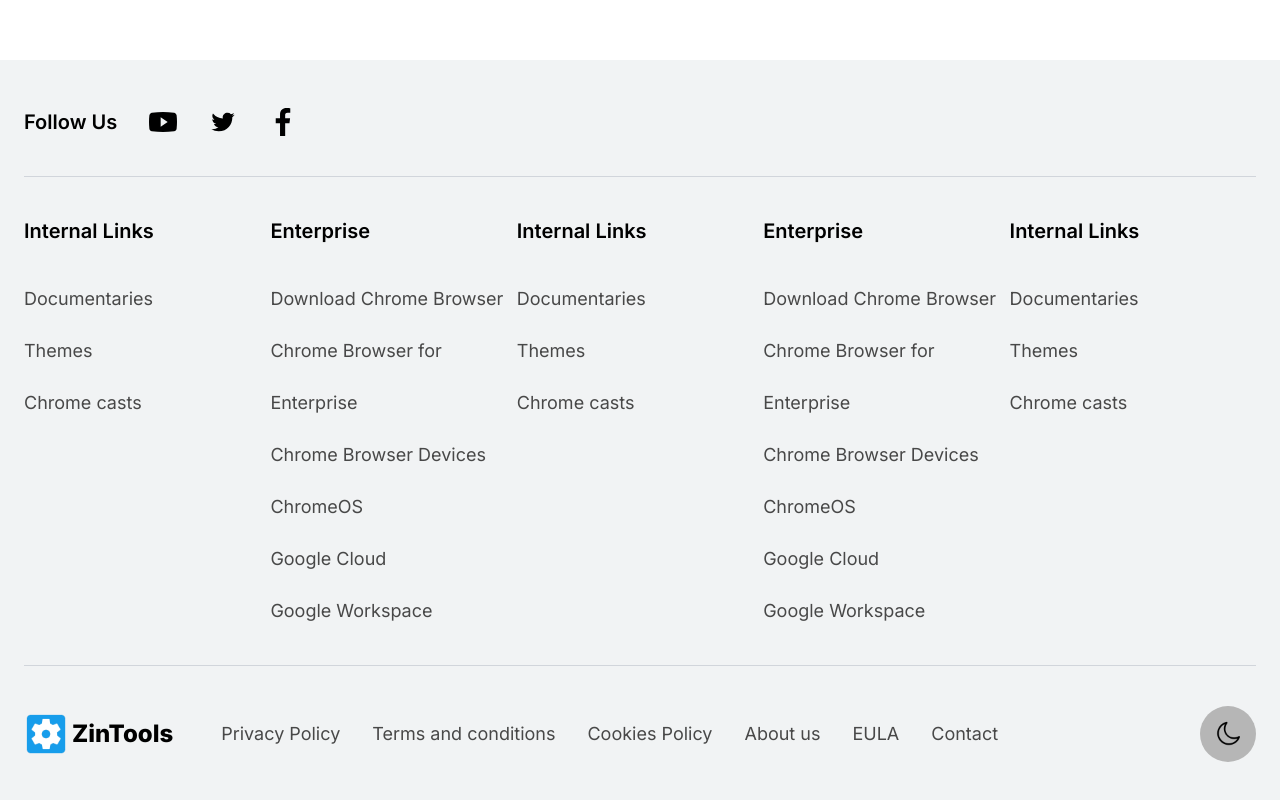
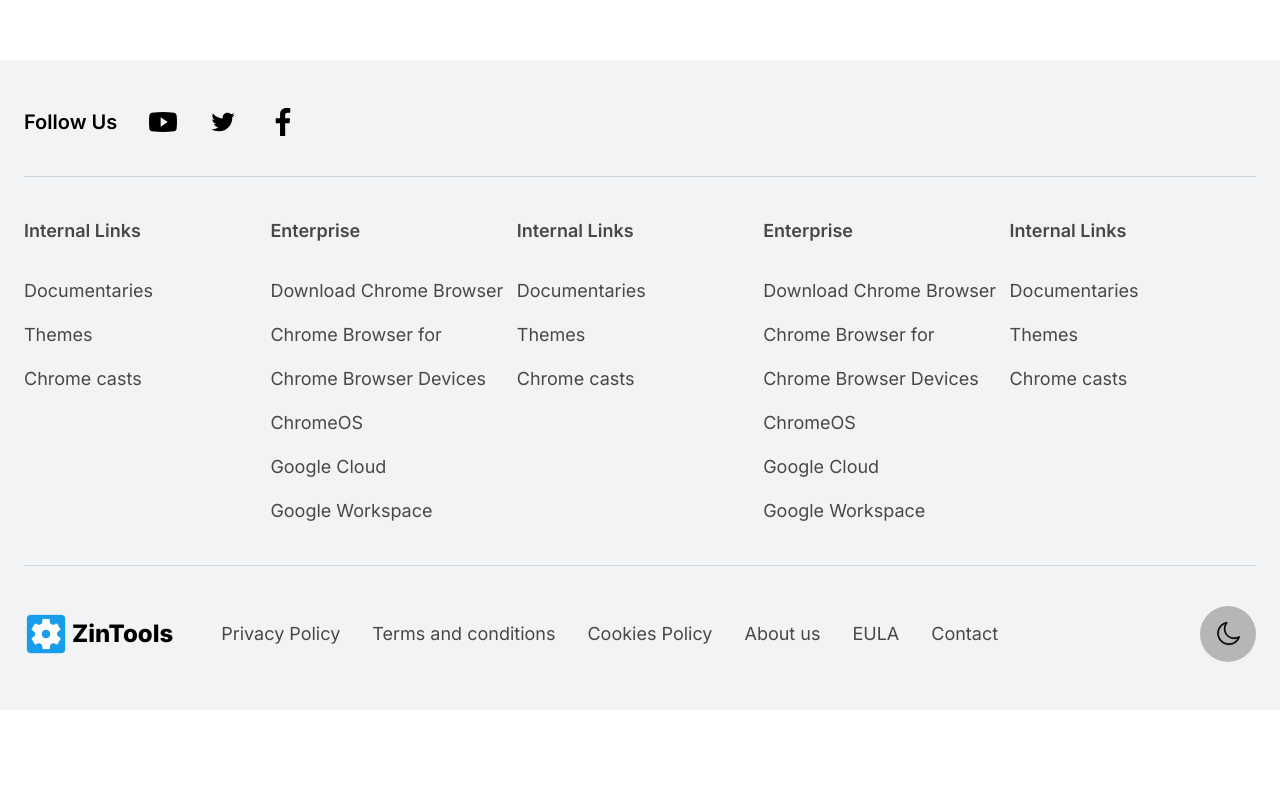
Before and after one commit to Atif-Hameed/Zinlab-Home, a Next.js app: page / in a window 1280 px wide. Shown: the part 1848-2648 px from the top of the page. After the commit the page ends 2558 px from the top, so only its background shows below. Built offline with nearby package versions, Linux system fonts and the light colour scheme.

Commit message:
Completed and Deployed

```diff
--- a/src/components/home/bookmark/index.jsx
+++ b/src/components/home/bookmark/index.jsx
@@ -16,7 +16,7 @@ const Bookmarks = () => {
 
     return (
         <>
-            <div className='xl:px-32 sm:px-12 px-4 py-16'>
+            <div className='xl:px-32 sm:px-12 px-4 sm:py-16 py-8'>
                 <h1 className='sm:text-4xl text-2xl font-bold'>Your Bookmarks</h1>
                 <div className='grid lg:grid-cols-4 md:grid-cols-3 grid-cols-2 sm:gap-6 gap-4 pt-10'>
                     {
--- a/src/components/home/footer/index.jsx
+++ b/src/components/home/footer/index.jsx
@@ -12,37 +12,47 @@ import BrandLogo from '@/components/shared/common/BrandLogo'
 
 const Footer = () => {
 
+    const Links = [
+        { label: 'Privacy Policy', url: '/' },
+        { label: 'Terms and conditions', url: '/' },
+        { label: 'Cookies Policy', url: '/' },
+        { label: 'About us', url: '/' },
+        { label: 'EULA', url: '/' },
+        { label: 'Contact', url: '/' },
+    ]
+
     return (
         <>
-            <div className='bg-[#f1f3f4] py-12 px-6'>
+            <div className='bg-[#f1f3f4] md:py-12 py-8 sm:px-6 px-4'>
                 <div className='flex gap-8 items-center flex-wrap'>
                     <h1 className='text-xl font-semibold'>Follow Us</h1>
                     <Image alt='' src={Youtube} className='w-7 h-7' />
                     <Image alt='' src={Twitter} className='w-7 h-7' />
                     <Image alt='' src={Facebook} className='w-7 h-7' />
                 </div>
-                <div className='h-[1px] w-full my-10 bg-gray-300' ></div>
-                <div className='grid xl:grid-cols-5 xl:gap-y-0 gap-y-12 lg:grid-cols-4 md:grid-cols-3 grid-cols-1' >
+                <div className='h-[1px] w-full md:my-10 my-6 bg-gray-300' ></div>
+                <div className='grid xl:grid-cols-5 xl:gap-y-0 md:gap-y-12 gap-y-6 lg:grid-cols-4 md:grid-cols-3 grid-cols-1' >
                     <InternalLinks />
                     <EnterPrise />
                     <InternalLinks />
                     <EnterPrise />
                     <InternalLinks />
                 </div>
-                <div className='h-[1px] w-full my-10 bg-gray-300' ></div>
+                <div className='h-[1px] w-full md:my-10 my-6 bg-gray-300' ></div>
                 <div className='flex justify-between items-center w-full flex-wrap'>
                     <div className='flex xl:gap-12 lg:gap-8 gap-6  items-center flex-wrap'>
                         <BrandLogo />
-                        <div className='flex xl:gap-8 gap-6 flex-wrap'>
-                            <Link href='/' className='text-darkGray text-lg'>Privacy Policy</Link>
-                            <Link href='/' className='text-darkGray text-lg'>Terms and conditions</Link>
-                            <Link href='/' className='text-darkGray text-lg'>Cookies Policy</Link>
-                            <Link href='/' className='text-darkGray text-lg'>About us</Link>
-                            <Link href='/' className='text-darkGray text-lg'>EULA</Link>
-                            <Link href='/' className='text-darkGray text-lg'>Contact</Link>
+                        <div className='flex xl:gap-8 md:gap-6 gap-4 flex-wrap'>
+                            {
+                                Links.map((item, index) => (
+                                    <Link key={index} href={item.url} className='text-darkGray text-lg'>
+                                        {item.label}
+                                    </Link>
+                                ))
+                            }
                         </div>
                     </div>
-                    <div className='p-3 rounded-full bg-secondary lg:mt-0 mt-3'>
+                    <div className='p-3 rounded-full bg-secondary lg:mt-0 mt-5'>
                         <Image alt='' src={Moon} className='h-8 w-8' />
                     </div>
                 </div>
--- a/src/components/home/fromPdf/index.jsx
+++ b/src/components/home/fromPdf/index.jsx
@@ -18,7 +18,7 @@ const FromPdf = () => {
 
     return (
         <>
-            <div className='xl:px-32 sm:px-12 px-4 py-16'>
+            <div className='xl:px-32 sm:px-12 px-4 sm:py-16 py-8'>
                 <h1 className='sm:text-4xl text-2xl font-bold'>Convert from PDF</h1>
                 <div className='grid lg:grid-cols-5 md:grid-cols-3 grid-cols-2 sm:gap-6 gap-4 pt-10'>
                     {
--- a/src/components/home/fromPdfCarousel/index.jsx
+++ b/src/components/home/fromPdfCarousel/index.jsx
@@ -88,9 +88,9 @@ const FromPdfCarousel = () => {
 
     return (
         <>
-            <div className='xl:px-32 sm:px-12 px-4 py-16 w-full'>
+            <div className='xl:px-32 sm:px-12 px-4 sm:py-16 py-8 w-full'>
                 <div className='flex justify-between items-center w-full '>
-                    <h1 className='text-4xl font-bold'>Convert from PDF</h1>
+                    <h1 className='sm:text-4xl text-2xl font-bold'>Convert from PDF</h1>
                     <button onClick={toggleShowAll} className='flex gap-1 items-center bg-secondary p-1 px-3 rounded-full'>
                         {showAll ? 'Hide' : 'All'}
                         <Image alt='' src={Arrow} className='h-4 w-4' />
--- a/src/components/home/toPdf/index.jsx
+++ b/src/components/home/toPdf/index.jsx
@@ -18,7 +18,7 @@ const ToPdf = () => {
 
     return (
         <>
-            <div className='xl:px-32 sm:px-12 px-4 py-16'>
+            <div className='xl:px-32 sm:px-12 px-4 sm:py-16 py-8'>
                 <h1 className='sm:text-4xl text-2xl font-bold'>Convert to PDF</h1>
                 <div className='grid lg:grid-cols-5 md:grid-cols-3 grid-cols-2 sm:gap-6 gap-4 pt-10'>
                     {
--- a/src/components/shared/footerComponents/Content.jsx
+++ b/src/components/shared/footerComponents/Content.jsx
@@ -1,57 +1,53 @@
 const { default: Link } = require("next/link")
 
 
-const Content1 = ({ main, link1, link2, link3, link4, link5, link6, link7 }) => {
+export const InternalLinks = () => {
+
+    const Content1 = [
+        { lablel: 'Internal Links', url: '/' },
+        { lablel: 'Documentaries', url: '/' },
+        { lablel: 'Themes', url: '/' },
+        { lablel: 'Chrome casts', url: '/' },
+    ]
+
     return (
-        <div className='flex flex-col gap-10'>
-            <h1 className='text-xl font-semibold' >{main}</h1>
-            <div className='flex flex-col gap-6'>
-                <Link href='/' className='text-lg text-darkGray hover:text-black'>{link1}</Link>
-                <Link href='/' className='text-lg text-darkGray hover:text-black'>{link2}</Link>
-                <Link href='/' className='text-lg text-darkGray hover:text-black'>{link3}</Link>
-                <Link href='/' className='text-lg text-darkGray hover:text-black'>{link4}</Link>
-                <Link href='/' className='text-lg text-darkGray hover:text-black'>{link5}</Link>
-                <Link href='/' className='text-lg text-darkGray hover:text-black'>{link6}</Link>
-                <Link href='/' className='text-lg text-darkGray hover:text-black'>{link7}</Link>
+        <>
+            <div className="flex flex-col md:gap-4 gap-2">
+                {
+                    Content1.map((item, index) => (
+                        <Link href={item.url} key={index} >
+                            <h1 className={`${index === 0 && 'font-semibold text-lg md:pb-4 pb-2 text-black'} sm:text-lg text-base text-darkGray hover:text-black`} >{item.lablel}</h1>
+                        </Link>
+                    ))
+                }
             </div>
-        </div>
-    )
-}
-const Content2 = ({ main, link1, link2, link3, link4, link5, link6, link7 }) => {
-    return (
-        <div className='flex flex-col gap-10'>
-            <h1 className='text-xl font-semibold' >{main}</h1>
-            <div className='flex flex-col gap-6'>
-                <Link href='/' className='text-lg text-darkGray hover:text-black'>{link1}</Link>
-                <Link href='/' className='text-lg text-darkGray hover:text-black'>{link2}</Link>
-                <Link href='/' className='text-lg text-darkGray hover:text-black'>{link3}</Link>
-            </div>
-        </div>
-    )
-}
-
-export const InternalLinks = () => {
-    return (
-        <Content2
-            main="Internal Links"
-            link1="Documentaries"
-            link2="Themes"
-            link3="Chrome casts"
-        />
+        </>
     )
 }
 
 export const EnterPrise = () => {
+
+    const Content2 = [
+        { lablel: 'Enterprise', url: '/' },
+        { lablel: 'Download Chrome Browser', url: '/' },
+        { lablel: 'Chrome Browser for', url: '/' },
+        { lablel: 'Chrome Browser Devices', url: '/' },
+        { lablel: 'ChromeOS', url: '/' },
+        { lablel: 'Google Cloud', url: '/' },
+        { lablel: 'Google Workspace', url: '/' },
+    ]
+
     return (
-        <Content1
-            main="Enterprise"
-            link1="Download Chrome Browser"
-            link2="Chrome Browser for"
-            link3="Enterprise"
-            link4="Chrome Browser Devices"
-            link5="ChromeOS"
-            link6="Google Cloud"
-            link7="Google Workspace"
-        />
+        <>
+            <div className="flex flex-col md:gap-4 gap-2">
+                {
+                    Content2.map((item, index) => (
+                        <Link href={item.url} key={index} >
+                            <h1 className={`${index === 0 && 'font-semibold cursor-text text-lg md:pb-4 pb-2 text-black'} sm:text-lg text-base text-darkGray hover:text-black`} >{item.lablel}</h1>
+                        </Link>
+                    ))
+                }
+            </div>
+        </>
     )
 }
```
